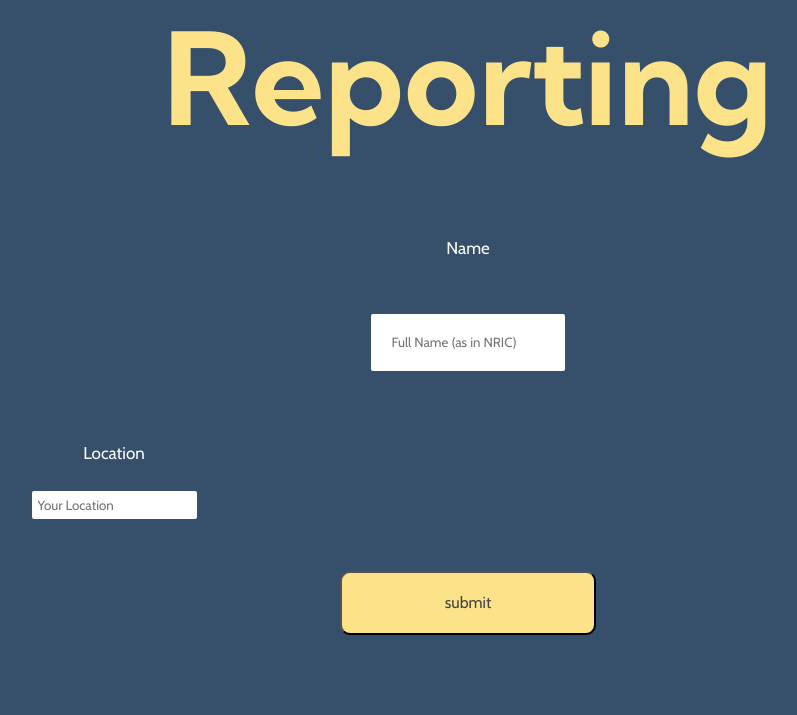
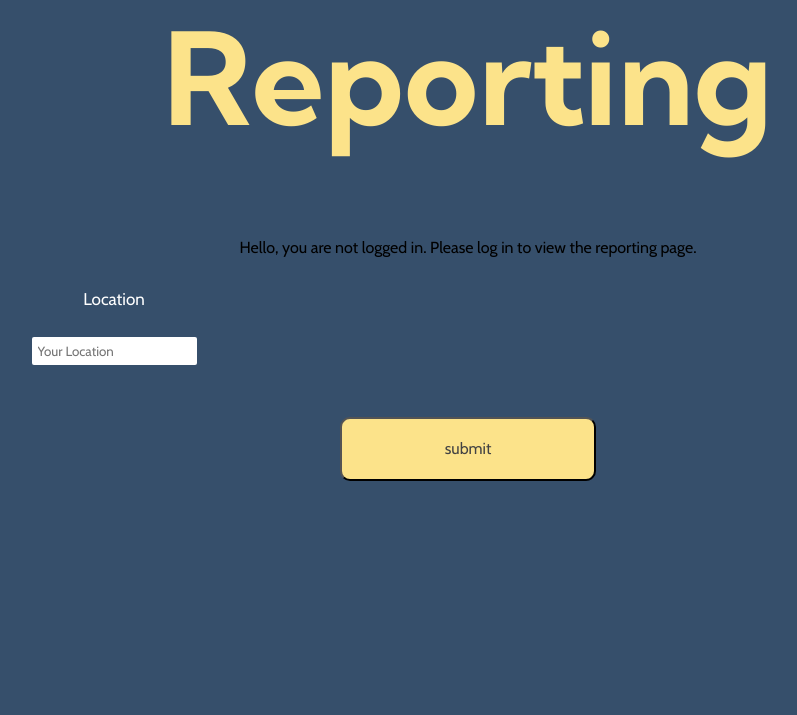
Before and after one commit to code4ny/NYSecure, a Flask app: template app/templates/location_reporting.html in a window 1280 px wide. Shown: the part 121-836 px from the top of the page, without its empty margins (172-969 px from the left). After the commit the page ends 602 px from the top, so only its background shows below. Run offline with Flask 2, Linux system fonts and the light colour scheme; the template is opened without the code that fills it: most values are stand-ins (such as "Sample title", 1, 10 or a date in 2020).

Commit message:
reporting page

```diff
--- a/app/templates/location_reporting.html
+++ b/app/templates/location_reporting.html
@@ -27,10 +27,15 @@
 
     <h1>Reporting</h1>
     <form autocomplete="off" action="/update" method="POST">
+      {% if authenticated %}
       <div>
-        <p><label for="student_name">Name</label></p>
-        <p><input type="text" name="student_name" placeholder="Full Name (as in NRIC)"></p>
+        <p> Hello, {{current_user.name}}.</p>
       </div>
+      {%else%}
+      <div>
+        <p> Hello, you are not logged in. Please log in to view the reporting page.</p>
+      </div>
+      {%endif%}
       <!-- <div style="display:flex; flex-direction:row; justify-content:space-between; align-items:center; margin:10% 0;"> -->
         <div class="autocomplete" style="width: 300px;">
         <p><label for="location">Location</label></p>
```
Also changed, not shown: app/views.py (+7 -1 lines).
